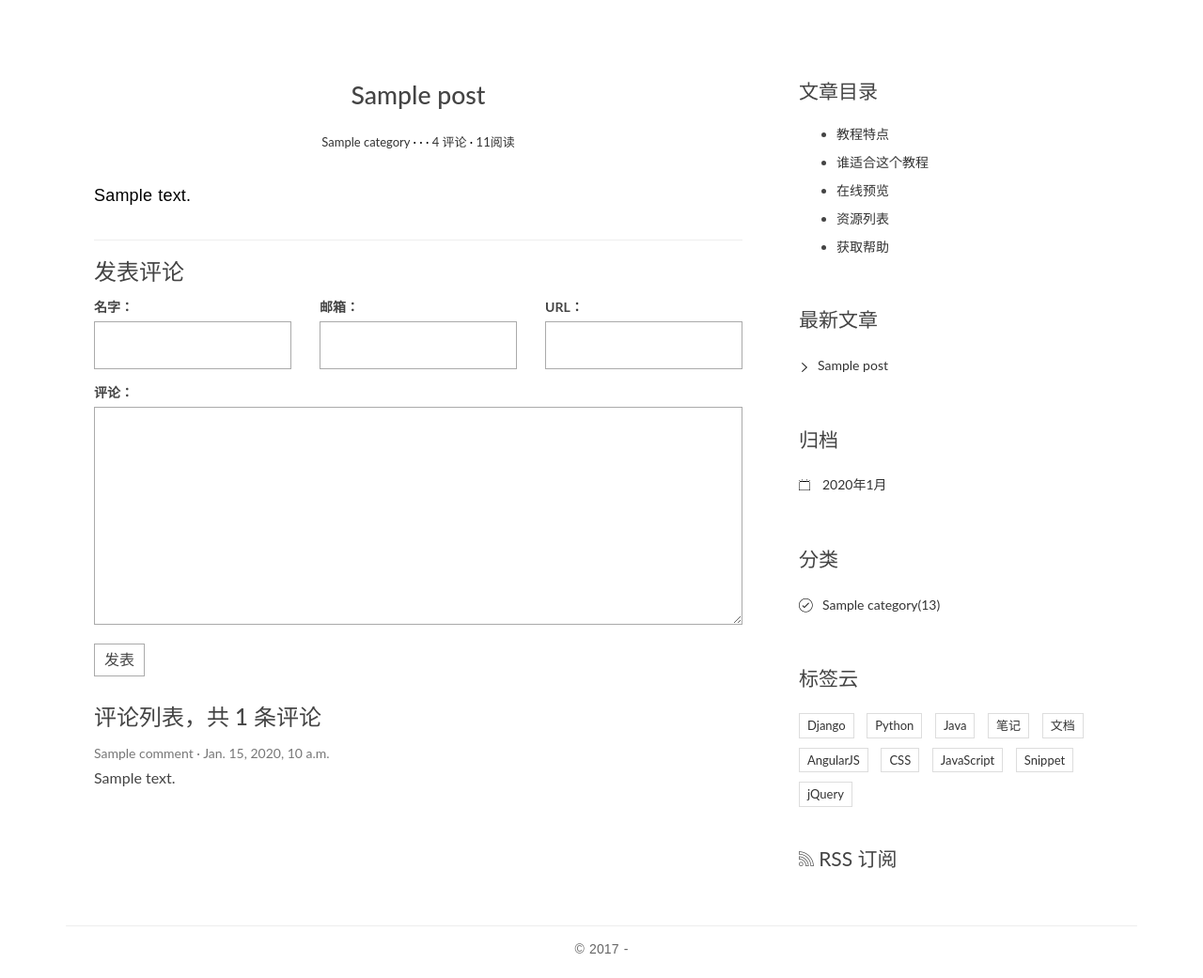
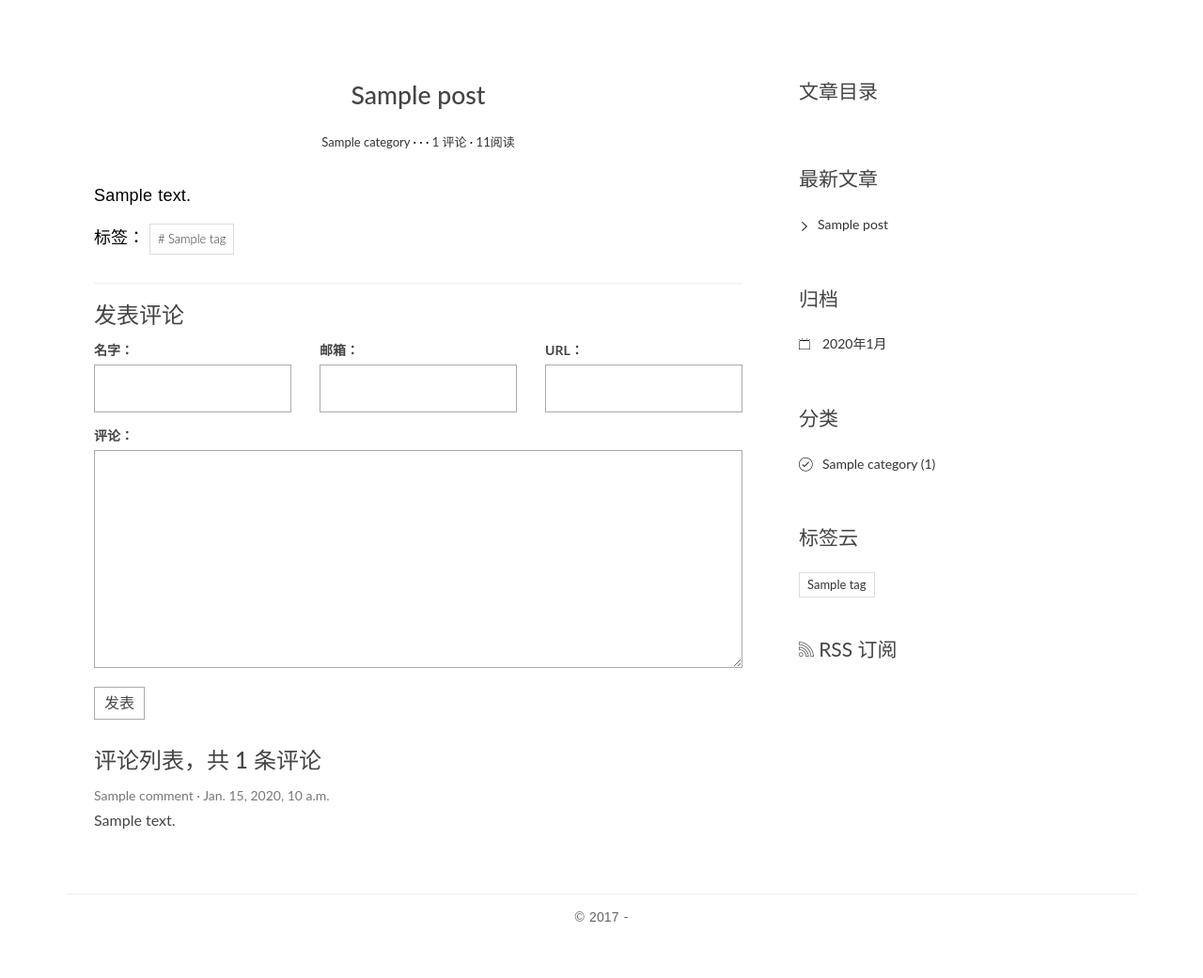
Before and after one commit to WyAzx/blogproject, a Django app: page /post/1/ in a window 1280 px wide. Shown: the part 91-1132 px from the top of the page at 94% size. After the commit the page ends 1072 px from the top, so only its background shows below. Run offline with Django 3.2, Linux system fonts and the light colour scheme; tables that the repository leaves empty hold one stand-in row (values such as "Sample post"); some libraries are stand-ins or nearby versions.

Commit message:
add tag cloud

```diff
--- a/blog/templatetags/blog_tags.py
+++ b/blog/templatetags/blog_tags.py
@@ -1,5 +1,7 @@
 from django import template
-from ..models import Post, Category
+from django.db.models import Count
+
+from ..models import Post, Category, Tag
 
 register = template.Library()
 
@@ -16,4 +18,9 @@ def archives():
 
 @register.simple_tag
 def get_categories():
-    return Category.objects.all()
+    return Category.objects.annotate(num_posts=Count('post')).filter(num_posts__gt=0)
+
+
+@register.simple_tag
+def get_tags():
+    return Tag.objects.annotate(num_posts=Count('post')).filter(num_posts__gt=0)
--- a/blog/urls.py
+++ b/blog/urls.py
@@ -1,12 +1,14 @@
 from django.urls import path
 
-from blog.views import IndexView, ArchivesView, CategoryView, PostDetailView
-from . import views
+from blog import views
+from blog.views import IndexView, ArchivesView, CategoryView, PostDetailView, TagView
 
 app_name = 'blog'
 urlpatterns = [
     path('', IndexView.as_view(), name='index'),
     path('post/<int:pk>/', PostDetailView.as_view(), name='detail'),
-    path('archives/<int:year>/<int:month>', ArchivesView.as_view(), name='archives'),
-    path('category/<int:pk>', CategoryView.as_view(), name='categories'),
+    path('archives/<int:year>/<int:month>/', ArchivesView.as_view(), name='archives'),
+    path('category/<int:pk>/', CategoryView.as_view(), name='categories'),
+    path('tag/<int:pk>/', TagView.as_view(), name='tag'),
+    path('search/', views.search, name='search'),
 ]
--- a/blog/views.py
+++ b/blog/views.py
@@ -1,15 +1,67 @@
 import markdown
-from django.shortcuts import render, get_object_or_404
+from django.db.models import Q
+from django.shortcuts import get_object_or_404, render
 from django.views.generic import ListView, DetailView
+from markdown.extensions.toc import TocExtension, slugify
 
 from comments.forms import CommentForm
-from .models import Post, Category
+from .models import Post, Category, Tag
 
 
 class IndexView(ListView):
     model = Post
     template_name = 'blog/index.html'
     context_object_name = 'post_list'
+    paginate_by = 10
+
+    def get_context_data(self, **kwargs):
+        context = super().get_context_data(**kwargs)
+
+        paginator = context.get('paginator')
+        page = context.get('page_obj')
+        is_paginated = context.get('is_paginated')
+
+        pagination_data = self.pagination_data(paginator, page, is_paginated)
+
+        context.update(pagination_data)
+        return context
+
+    def pagination_data(self, paginator, page, is_paginated):
+        if not is_paginated:
+            return {}
+
+        left_has_more = False
+        right_has_more = False
+        first = False
+        last = False
+
+        page_number = page.number
+        total_pages = paginator.num_pages
+        page_range = paginator.page_range
+
+        left = page_range[(page_number - 3) if (page_number - 3) > 0 else 0:
+                          (page_number - 1) if (page_number - 1) > 0 else 0]
+        right = page_range[page_number:page_number + 2]
+
+        if right:
+            if right[-1] < total_pages:
+                last = True
+            if right[-1] < total_pages - 1:
+                right_has_more = True
+        if left:
+            if left[0] > 1:
+                first = True
+            if left[0] > 2:
+                left_has_more = True
+
+        data = {'left': left,
+                'right': right,
+                'left_has_more': left_has_more,
+                'right_has_more': right_has_more,
+                'first': first,
+                'last': last, }
+
+        return data
 
 
 class PostDetailView(DetailView):
@@ -24,12 +76,13 @@ class PostDetailView(DetailView):
 
     def get_object(self, queryset=None):
         post = super().get_object(queryset=None)
-        post.body = markdown.markdown(post.body,
-                                      extensions=[
-                                          'markdown.extensions.extra',
-                                          'markdown.extensions.codehilite',
-                                          'markdown.extensions.toc',
-                                      ])
+        md = markdown.Markdown(extensions=[
+            'markdown.extensions.extra',
+            'markdown.extensions.codehilite',
+            TocExtension(slugify=slugify),
+        ])
+        post.body = md.convert(post.body)
+        post.toc = md.toc
         return post
 
     def get_context_data(self, **kwargs):
@@ -54,3 +107,26 @@ class CategoryView(IndexView):
     def get_queryset(self):
         cate = get_object_or_404(Category, pk=self.kwargs.get('pk'))
         return super(CategoryView, self).get_queryset().filter(category=cate)
+
+
+class TagView(ListView):
+    model = Post
+    template_name = 'blog/index.html'
+    context_object_name = 'post_list'
+
+    def get_queryset(self):
+        tag = get_object_or_404(Tag, pk=self.kwargs.get('pk'))
+        return super(TagView, self).get_queryset().filter(tags=tag)
+
+
+def search(request):
+    q = request.GET.get('q')
+    error_msg = ''
+
+    if not q:
+        error_msg = "请输入关键词"
+        return render(request, 'blog/index.html', {'error_msg': error_msg})
+
+    post_list = Post.objects.filter(Q(title__icontains=q) | Q(body__icontains=q))
+    return render(request, 'blog/index.html', {'error_msg': error_msg,
+                                               'post_list': post_list})
--- a/blogproject/urls.py
+++ b/blogproject/urls.py
@@ -16,8 +16,11 @@ Including another URLconf
 from django.contrib import admin
 from django.urls import path, include
 
+from blog.feeds import AllPostsRssFeed
+
 urlpatterns = [
     path('admin/', admin.site.urls),
     path('', include('blog.urls', namespace='blog')),
     path('', include('comments.urls', namespace='comments')),
+    path('all/rss/', AllPostsRssFeed(), name='rss'),
 ]
--- a/templates/base.html
+++ b/templates/base.html
@@ -3,7 +3,7 @@
 <!DOCTYPE html>
 <html>
 <head>
-    <title>Black &amp; White</title>
+    <title>Steins;Gate</title>
 
     <!-- meta -->
     <meta charset="UTF-8">
@@ -52,8 +52,8 @@
                 <div id="header-search-box">
                     <a id="search-menu" href="#"><span id="search-icon" class="ion-ios-search-strong"></span></a>
                     <div id="search-form" class="search-form">
-                        <form role="search" method="get" id="searchform" action="#">
-                            <input type="search" placeholder="搜索" required>
+                        <form role="search" method="get" id="searchform" action="{% url 'blog:search' %}">
+                            <input type="search" name="q" placeholder="搜索" required>
                             <button type="submit"><span class="ion-ios-search-strong"></span></button>
                         </form>
                     </div>
@@ -109,7 +109,9 @@
                     <ul>
                         {% for category in categories_list %}
                             <li>
-                                <a href="{% url 'blog:categories' category.pk %}">{{ category.name }}<span class="post-count">(13)</span></a>
+                                <a href="{% url 'blog:categories' category.pk %}">{{ category.name }}
+                                    <span class="post-count">({{ category.num_posts }})</span>
+                                </a>
                             </li>
                         {% empty %}
                         {% endfor %}
@@ -117,42 +119,20 @@
                 </div>
 
                 <div class="widget widget-tag-cloud">
-                    <h3 class="widget-title">标签云</h3>
-                    <ul>
-                        <li>
-                            <a href="#">Django</a>
-                        </li>
-                        <li>
-                            <a href="#">Python</a>
-                        </li>
-                        <li>
-                            <a href="#">Java</a>
-                        </li>
-                        <li>
-                            <a href="#">笔记</a>
-                        </li>
-                        <li>
-                            <a href="#">文档</a>
-                        </li>
-                        <li>
-                            <a href="#">AngularJS</a>
-                        </li>
-                        <li>
-                            <a href="#">CSS</a>
-                        </li>
-                        <li>
-                            <a href="#">JavaScript</a>
-                        </li>
-                        <li>
-                            <a href="#">Snippet</a>
-                        </li>
-                        <li>
-                            <a href="#">jQuery</a>
-                        </li>
-                    </ul>
+                  <h3 class="widget-title">标签云</h3>
+                  {% get_tags as tag_list %}
+                  <ul>
+                    {% for tag in tag_list %}
+                    <li>
+                      <a href="{% url 'blog:tag' tag.pk %}">{{ tag.name }}</a>
+                    </li>
+                    {% empty %}
+                    暂无标签！
+                    {% endfor %}
+                  </ul>
                 </div>
                 <div class="rss">
-                    <a href=""><span class="ion-social-rss-outline"></span> RSS 订阅</a>
+                    <a href="{% url 'rss' %}"><span class="ion-social-rss-outline"></span> RSS 订阅</a>
                 </div>
             </aside>
         </div>
--- a/templates/blog/detail.html
+++ b/templates/blog/detail.html
@@ -9,12 +9,20 @@
                     <span class="post-date"><a href="#"><time class="entry-date"
                                                               datetime="{{ post.created_time }}">{{ post.created_time }}</time></a></span>
                     <span class="post-author"><a href="#">{{ post.author }}</a></span>
-                    <span class="comments-link"><a href="#">4 评论</a></span>
+                    <span class="comments-link"><a href="#">{{ post.comment_set.count }} 评论</a></span>
                     <span class="views-count"><a href="#">{{ post.views }}阅读</a></span>
                 </div>
             </header>
             <div class="entry-content clearfix">
                 {{ post.body|safe }}
+                <div class="widget-tag-cloud">
+                    <ul>
+                        标签：
+                        {% for tag in post.tags.all %}
+                            <li><a href="{% url 'blog:tag' tag.pk %}"># {{ tag.name }}</a></li>
+                        {% endfor %}
+                    </ul>
+                </div>
             </div>
         </article>
         <section class="comment-area" id="comment-area">
@@ -67,22 +75,6 @@
     {% block toc %}
         <div class="widget widget-content">
             <h3 class="widget-title">文章目录</h3>
-            <ul>
-                <li>
-                    <a href="#">教程特点</a>
-                </li>
-                <li>
-                    <a href="#">谁适合这个教程</a>
-                </li>
-                <li>
-                    <a href="#">在线预览</a>
-                </li>
-                <li>
-                    <a href="#">资源列表</a>
-                </li>
-                <li>
-                    <a href="#">获取帮助</a>
-                </li>
-            </ul>
+            {{ post.toc|safe }}
         </div>
     {% endblock toc %}
```
Also changed, not shown: blog/feeds.py (added, +18 -0 lines), templates/blog/index.html (+43 -20 lines).
